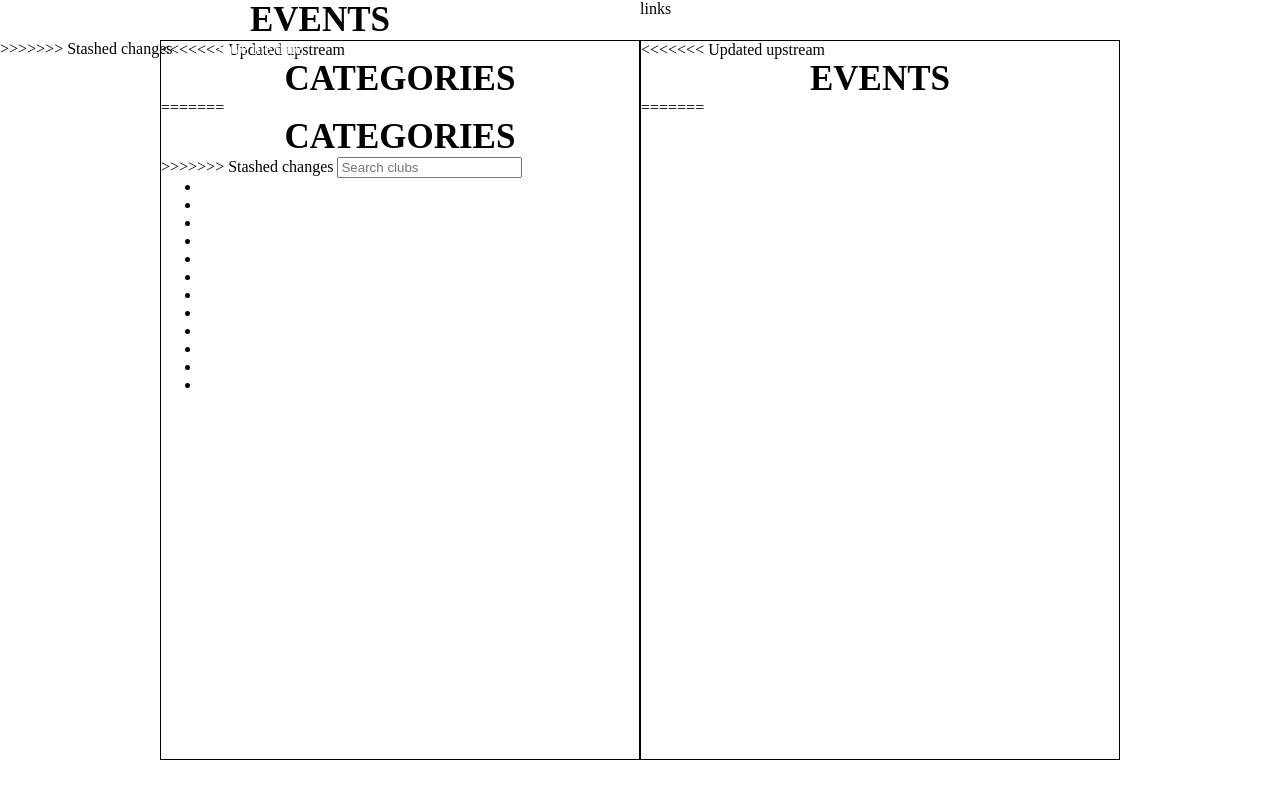
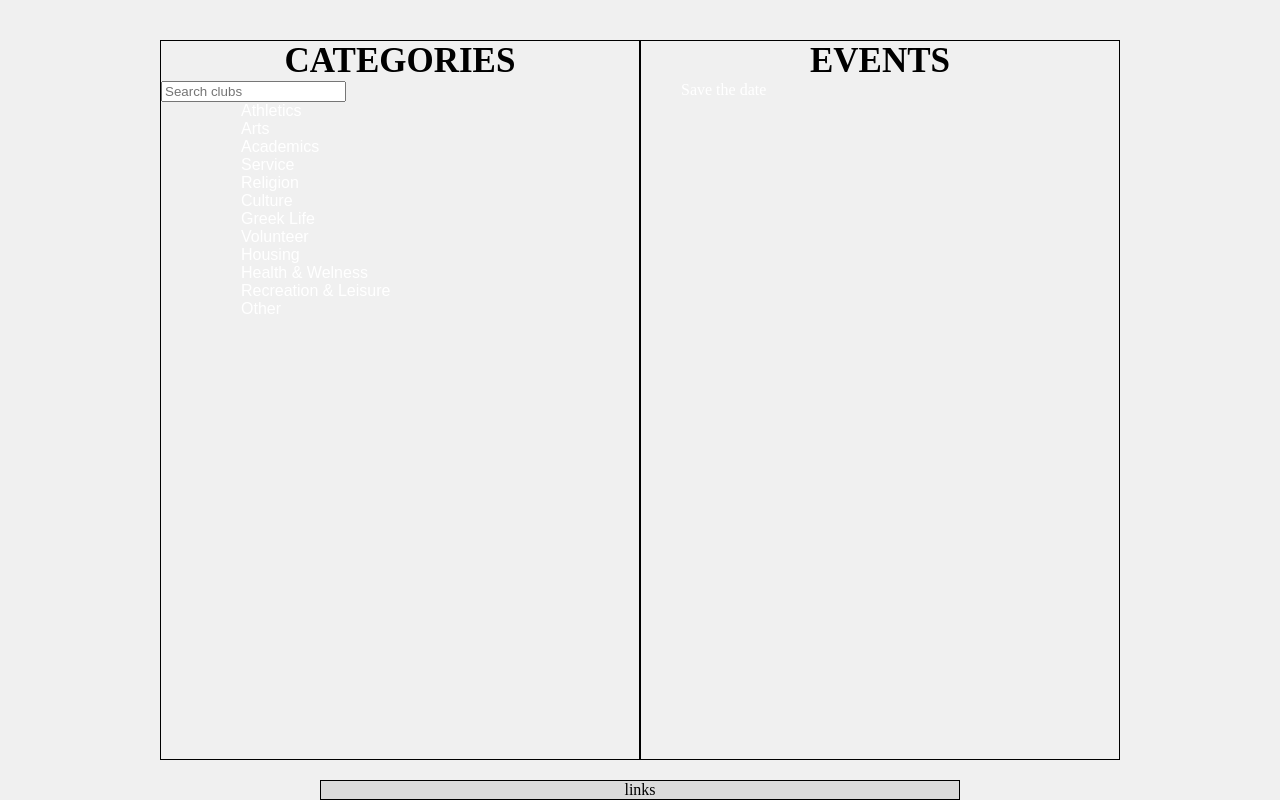
Before and after one commit to francisjodi/Eventful, a Python web app: template templates/eventpage.html in a window 1280 px wide. Shown: the part 43-843 px from the top of the page. Run offline with Jinja, Linux system fonts and the light colour scheme; the template is opened without the code that fills it, so the values that code supplies are empty.

Commit message:
save styles

```diff
--- a/styles/eventpage.css
+++ b/styles/eventpage.css
@@ -43,6 +43,16 @@ display:block!important;
   max-width: inherit;
 }
 
+.two {
+  /* grid-row: 2;
+  grid-column: 2;
+  border: 2px solid red; */
+}
+
+/* .foo{
+  align: left;
+} */
+
 h2{
   font-weight: bold;
   font:normal Arial, Helvetica, sans-serif;
@@ -50,21 +60,11 @@ h2{
   font-size: 35px;
 }
 
-<<<<<<< Updated upstream
 li{
   font-family: sans-serif;
   text-align: justify;
-=======
-.foo{
-  grid-column: 2/2;
-  grid-row: 2/3;
->>>>>>> Stashed changes
 }
-h2{
-  font-weight: bold;
-  font:normal 100% Arial, Helvetica, sans-serif;
 
-<<<<<<< Updated upstream
 
 ul {
   list-style-type: none;
@@ -89,17 +89,4 @@ body{
   align-content: center;
   align-self: center;
   align-items: center;
-=======
 }
-footer{
-  grid-row: 3/3;
-  position: absolute;
-  bottom: 0;
-  width: 100%;
-  height: 50px;
-}
-
-body{
-  background-color: #9bb0d1
->>>>>>> Stashed changes
-}
--- a/templates/eventpage.html
+++ b/templates/eventpage.html
@@ -10,11 +10,8 @@
 
   <div class="wrapper">
     <div class="one">
-<<<<<<< Updated upstream
       <h2 id="categories"> CATEGORIES </h2>
-=======
-      <h2> CATEGORIES </h2>
->>>>>>> Stashed changes
+
 
   <input type="text" id="myInput" onkeyup="myFunction()" placeholder="Search clubs">
 
@@ -39,16 +36,12 @@
   {% for event in event_block %}
       <h2>{{event.name}} | {{event. name}}s</h2>
   {% endfor %}
-<<<<<<< Updated upstream
 
 <!-- <div class="foo"> -->
       <h2 id="events">EVENTS</h2>
-=======
-  </div>
+
 
 <div class="foo">
-      <h2>EVENTS</h2>
->>>>>>> Stashed changes
   <a href="   https://calendar.google.com/calendar/render " class="cta gmail-hide"> Save the date </a>
   <a href="http://localhost:8080/events"
    style="display: none;" class="cta gmail-show">Save the date</a>
@@ -67,7 +60,7 @@
     {% endfor %}
   </ul>
   </div>
-
+</div>
 </div>
 
 <script src="/scripts/eventful.js"></script>
```
